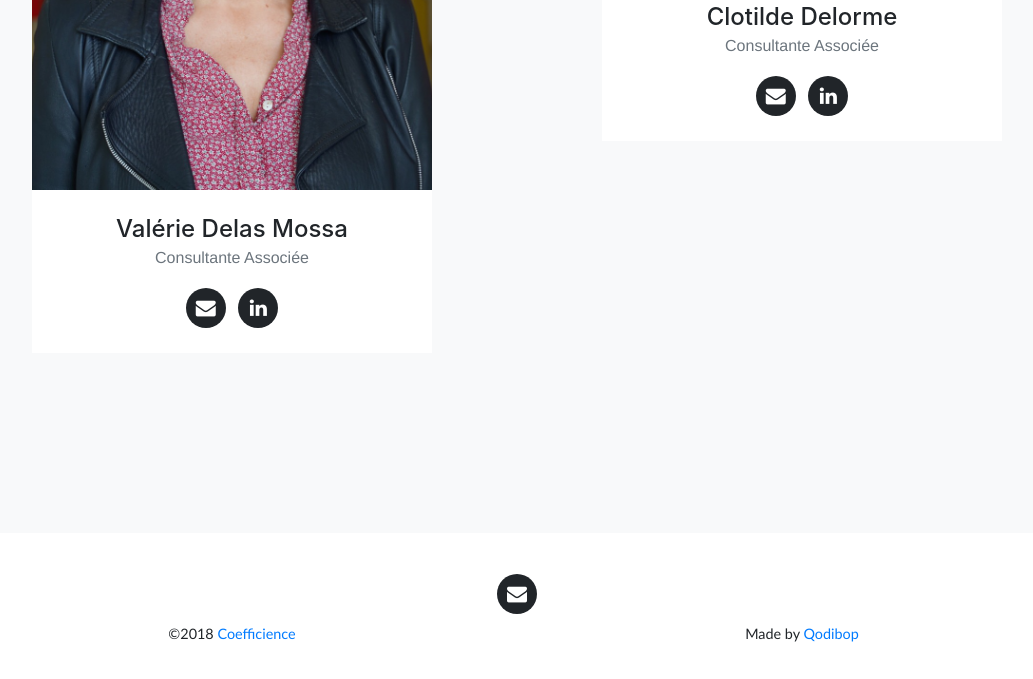
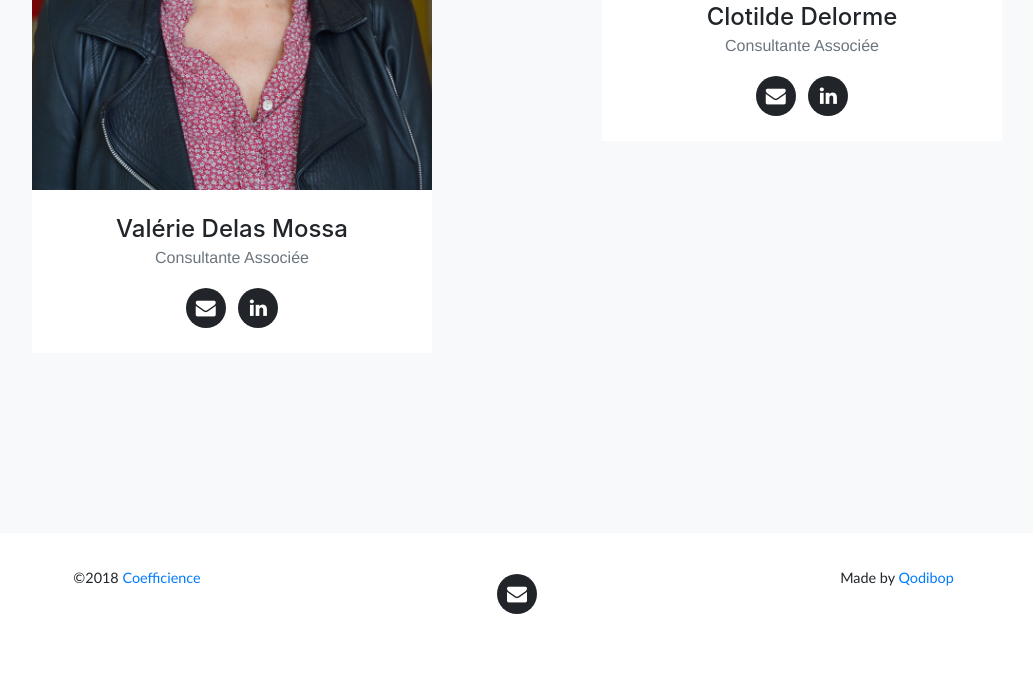
Before and after one commit to Qodibop/coefficience, a website with bundled scripts: page index.html in a window 1280 px wide. Shown: the part 6594-7273 px from the top of the page, without its empty margins (123-1156 px from the left). After the commit the page ends 7233 px from the top, so only its background shows below. Built offline with nearby package versions, Linux system fonts and the light colour scheme; a web font is replaced by a local one.

Commit message:
up-dated footer

```diff
--- a/index.html
+++ b/index.html
@@ -550,22 +550,23 @@
   <!-- Footer -->
   <footer>
     <div class="container" id="contact">
+
       <div class="row">
-        <ul class="list-inline social-buttons mt-3 col-12">
-          <li class="list-inline-item">
-            <a href="mailto:contact@coefficience.net">
-              <i class="fa fa-envelope"></i>
-            </a>
-          </li>
-        </ul>
-      </div>
-      <div class="row">
-        <div class="col-6 col-xs-12">
+        <div class="col-4 col-xs-12">
           <span class="copyright"> &copy;2018
             <a href="https://www.linkedin.com/in/valeriedelasmossa/">Coefficience</a>
           </span>
         </div>
-        <div class="col-6 col-xs-12">
+        <div class="col-4 col-xs-12">
+          <ul class="list-inline social-buttons mt-3 col-12">
+            <li class="list-inline-item">
+              <a href="mailto:contact@coefficience.net">
+                <i class="fa fa-envelope"></i>
+              </a>
+            </li>
+          </ul>
+        </div>
+        <div class="col-4 col-xs-12">
           <span class="copyright">Made by
             <a href="https://www.linkedin.com/in/arthurmossa/">Qodibop</a>
           </span>
```
